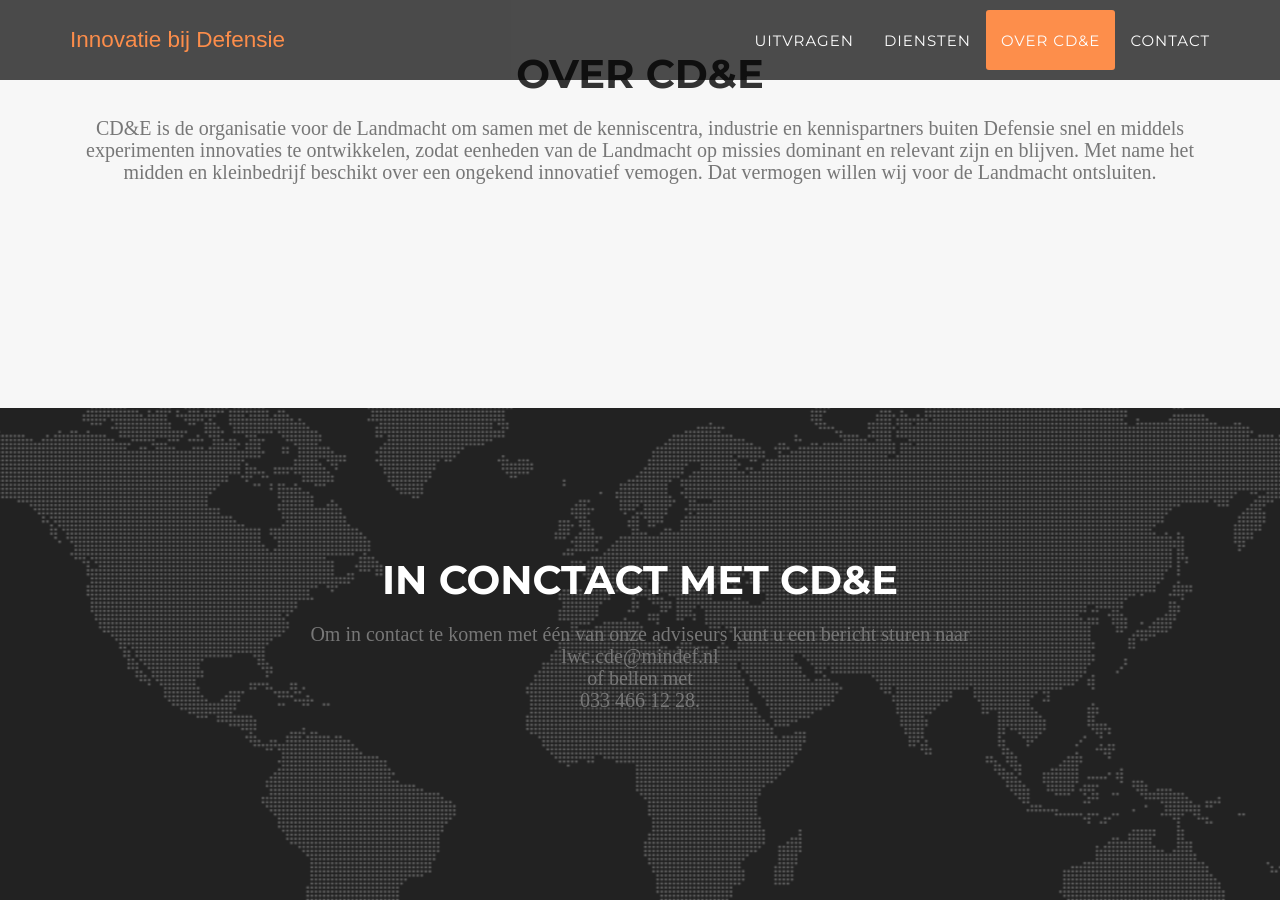
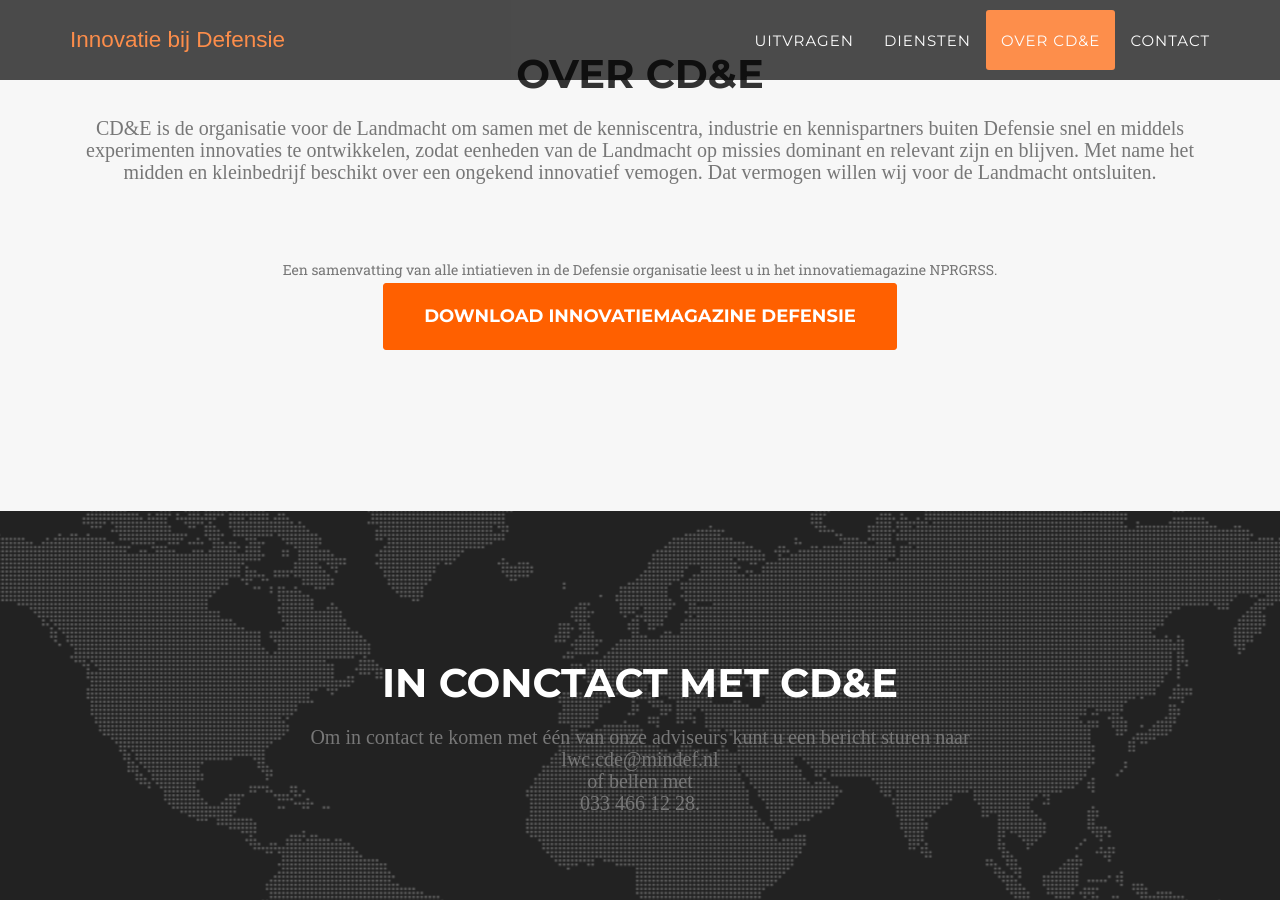
Before and after one commit to cpcorvers/CDE-new, a Jekyll site: the page built from index.html, in a window 1280 px wide and 900 px high, scrolled down 2589 px. Built offline with Jekyll 4.4.1, drawn with Linux system fonts in a browser that asks for light colours; some web fonts are replaced.

Commit message:
added magazine text in Over CDE

```diff
--- a/_includes/about.html
+++ b/_includes/about.html
@@ -9,6 +9,10 @@
                       Met name het midden en kleinbedrijf beschikt over een ongekend innovatief vemogen.
                       Dat vermogen willen wij voor de Landmacht ontsluiten.
                     </h3>
+                    <p class="text-muted">
+                      Een samenvatting van alle intiatieven in de Defensie organisatie leest u in het innovatiemagazine NPRGRSS.
+                      <a class="page-scroll btn btn-xl" href="img/header/{{ site.data.template.intro.intro-button }}" target="_blank">Download Innovatiemagazine Defensie</a>
+                    </p>
                 </div>
             </div>
 
--- a/_includes/header.html
+++ b/_includes/header.html
@@ -51,7 +51,7 @@
                 <div class="intro-heading"> {{ site.data.template.intro.heading }} </div>
                 <div class="intro-body"> {{ site.data.template.intro.heading-text }} </div>
                 <!-- <a href="#portfolio" class="page-scroll btn btn-xl">Uitvragen CD&E</a> -->
-                <a class="page-scroll btn btn-xl" href="img/header/{{ site.data.template.intro.intro-button}}" target="_blank">Download Innovatiemagazine Defensie</a>
+                <a class="page-scroll btn btn-xl" href="img/header/{{ site.data.template.intro.intro-button }}" target="_blank">Download Innovatiemagazine Defensie</a>
             </div>
         </div>
     </header>
```
